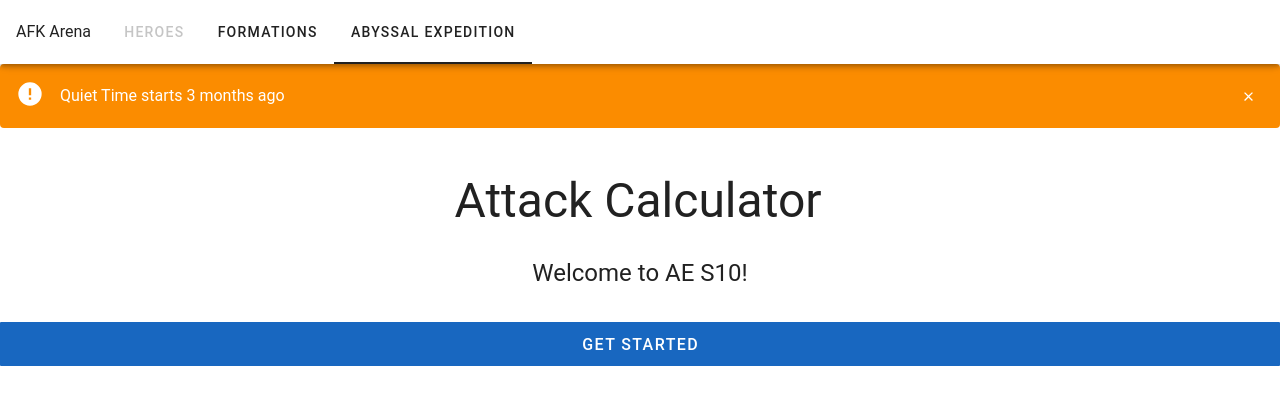
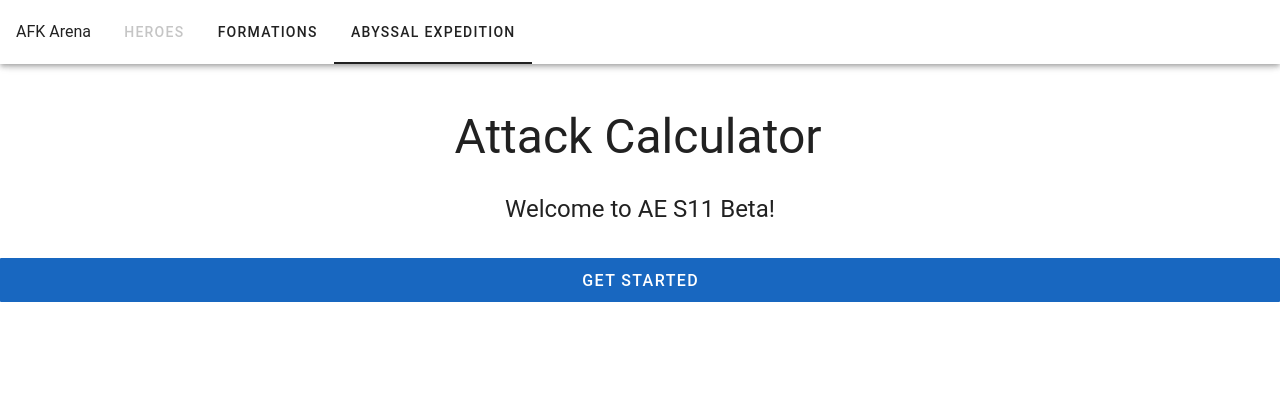
Before and after one commit to aentwist/afk-arena, a Vue app: page /abex in a window 1280 px wide. Shown: the top 404 px of the page. Built offline with nearby package versions, Linux system fonts and the light colour scheme.

Commit message:
feat: add S11 Beta and notes

```diff
--- a/src/views/AbexView.vue
+++ b/src/views/AbexView.vue
@@ -209,6 +209,8 @@
 const S_KEY_NS = "abex:";
 
 // Settings
+// Seasons always start on Sunday at 12am UTC. They run for 16 days. Of those,
+// the last day is quiet time - stamina is only accumulated for the first 15.
 const seasons = [
   {
     title: "S9",
@@ -220,11 +222,11 @@
     value: "s10",
     quietTimeStartDate: DateTime.fromISO("2023-07-23T00:00Z"),
   },
-  // {
-  //   title: "S11 Beta",
-  //   value: "s11b",
-  //   quietTimeStartDate: DateTime.fromISO("2023-07-23T00:00Z"),
-  // },
+  {
+    title: "S11 Beta",
+    value: "s11b",
+    quietTimeStartDate: DateTime.fromISO("2023-10-30T00:00Z"),
+  },
 ];
 const season = ref(seasons[seasons.length - 1]);
 const settingsSeason = useLocalStorage(
```
